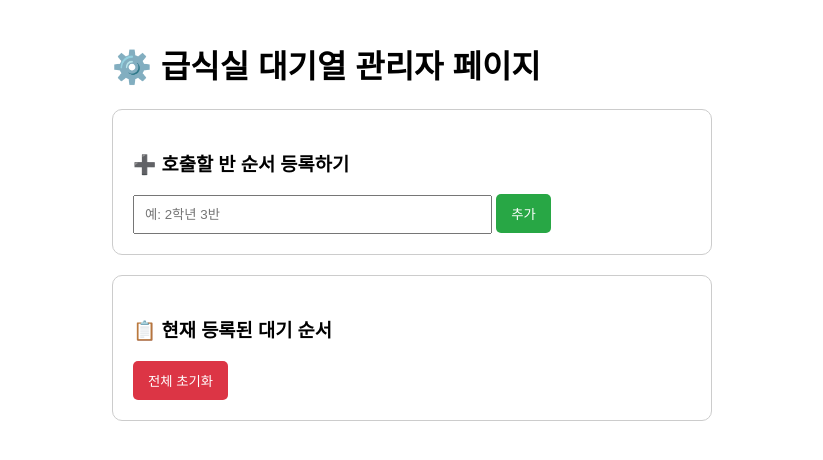
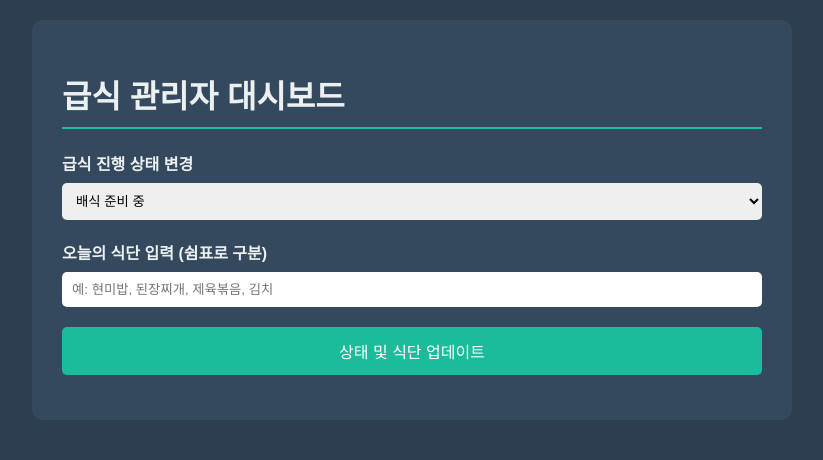
Before and after one commit to 0514jjun1127-ui/school-meal-system, a Flask app: template templates/admin.html in a window 1280 px wide. Shown: the top 460 px of the page, without its empty margins (228-1051 px from the left). Run offline with Flask 3, Linux system fonts and the light colour scheme; the template is opened without the code that fills it, so the values that code supplies are empty.

Commit message:
Add files via upload

```diff
--- a/app.py
+++ b/app.py
@@ -6,13 +6,20 @@ app = Flask(__name__)
 
 ADMIN_PIN = "1234"
 
-# 🌟 [초기 시작 설정: 인원 0명, 대기반/호출반 빈 상태]
+# 🌟 학년 / 반별 실시간 학생 수 매핑 데이터
+CLASS_STUDENT_COUNTS = {
+    "1": {"1": 24, "2": 24, "3": 24, "4": 24, "5": 23, "6": 23, "7": 23},
+    "2": {"1": 25, "2": 25, "3": 25, "4": 25, "5": 24, "6": 24, "7": 24},
+    "3": {"1": 24, "2": 24, "3": 24, "4": 23, "5": 23, "6": 23, "7": 23, "8": 23}
+}
+
+# 🌟 시스템 상태 데이터 (칼로리, 알레르기 제거됨)
 system_data = {
     "grade": "-",
     "class_num": "-",
     "current_call": "대기 중 (호출반 없음)",
     "congestion": "원활",
-    "current_count": 0,          # 👈 서버 시작 인원 0명
+    "current_count": 0,
     "max_count": 100,
     "total_entered": 0,
     "menu_name": "일반 메뉴",
@@ -20,15 +27,13 @@ system_data = {
     "avg_wait_time": 0.0,
     "peak_time": "12:45",
     "menu": ["발아현미밥", "고추장찌개", "돈육불고기", "상추쌈", "포기김치", "우유"],
-    "calories": "785",
-    "allergies": "우유, 대두, 밀",
     "teachers": "김교사, 이교사",
     "history_labels": ["30분 전", "25분 전", "20분 전", "15분 전", "10분 전", "5분 전", "현재"],
     "history_data": [0, 0, 0, 0, 0, 0, 0],
-    "waiting_queue": []          # 👈 초기 대기열 없음
+    "waiting_queue": []
 }
 
-# 🌟 [1. 저녁 24시(자정) 데이터 자동 초기화 로직]
+# 1. 자정 자동 데이터 초기화
 def reset_daily_data():
     system_data["current_count"] = 0
     system_data["current_call"] = "대기 중 (호출반 없음)"
@@ -36,27 +41,24 @@ def reset_daily_data():
     system_data["class_num"] = "-"
     system_data["waiting_queue"] = []
     system_data["history_data"] = [0, 0, 0, 0, 0, 0, 0]
-    print("[시스템] 24시 자정 기준 데이터 자동 초기화가 완료되었습니다.")
+    print("[시스템] 24시 자정 기준 데이터 자동 초기화 완료")
 
-# 🌟 [2. 5분마다 그래프 기록 밀기(Shift) 로직]
+# 2. 5분마다 그래프 기록 갱신
 def shift_history_data():
-    # 5분마다 오래된 데이터 하나를 빼고 최신 데이터를 추가하여 시간 흐름 표현
     system_data["history_data"].pop(0)
     system_data["history_data"].append(system_data["current_count"])
 
-# 백그라운드 스케줄러 등록
 scheduler = BackgroundScheduler(daemon=True)
 scheduler.add_job(reset_daily_data, 'cron', hour=0, minute=0)
-scheduler.add_job(shift_history_data, 'interval', minutes=5) # 5분마다 실행
+scheduler.add_job(shift_history_data, 'interval', minutes=5)
 scheduler.start()
 atexit.register(lambda: scheduler.shutdown())
 
 def recalculate_metrics():
-    # 남아있는 인원이 10명 이하이고 대기열에 반이 남아있다면 다음 반 자동 호출
     if system_data["current_count"] <= 10 and len(system_data["waiting_queue"]) > 0:
-        next_class = system_data["waiting_queue"].pop(0)
-        system_data["current_call"] = f"{next_class} 이동하세요!"
-        system_data["current_count"] += 24  # 👈 대기반에서 호출반으로 전환될 때 +24명 추가!
+        next_class_info = system_data["waiting_queue"].pop(0)
+        system_data["current_call"] = f"{next_class_info['name']} 이동하세요!"
+        system_data["current_count"] += next_class_info['count']
 
     system_data["avg_wait_time"] = round(system_data["current_count"] * system_data["menu_multiplier"] * 0.15, 1)
     count = system_data["current_count"]
@@ -68,7 +70,7 @@ def recalculate_metrics():
         system_data["congestion"] = "혼잡"
 
 # ----------------------------------------------------
-# 1. 학생용 모바일 뷰
+# 1. 학생용 모바일 뷰 HTML
 # ----------------------------------------------------
 STUDENT_HTML = """
 <!DOCTYPE html>
@@ -112,11 +114,6 @@ STUDENT_HTML = """
         .menu-title { font-weight: 700; font-size: 16px; color: #1E293B; display: flex; align-items: center; gap: 6px; margin-bottom: 4px; }
         .menu-time { font-size: 12px; color: #94A3B8; margin-bottom: 12px; }
         .menu-list { list-style-type: disc; padding-left: 20px; color: #334155; font-size: 14px; font-weight: 500; line-height: 1.6; margin: 0; }
-        .info-grid { display: grid; grid-template-columns: 1fr 1fr; gap: 10px; margin-bottom: 16px; }
-        .info-box { padding: 14px; border-radius: 16px; font-size: 12px; }
-        .info-box.blue { background: #EEF2FF; color: #2563EB; font-weight: 700; }
-        .info-box.orange { background: #FFF7ED; color: #C2410C; font-weight: 700; }
-        .info-box h5 { margin: 0 0 4px 0; font-size: 11px; color: #64748B; font-weight: 500; }
         .teacher-card { background: white; padding: 16px; border-radius: 16px; box-shadow: 0 4px 12px rgba(0,0,0,0.03); font-size: 13px; font-weight: 700; color: #334155; border: 1px solid #F1F5F9; margin-bottom: 16px; }
         .bottom-nav { position: absolute; bottom: 0; width: 100%; background: white; display: flex; justify-content: space-around; padding: 14px 0; border-top: 1px solid #E2E8F0; border-radius: 20px 20px 0 0; }
         .nav-item { text-align: center; color: #2563EB; font-size: 12px; font-weight: 700; display: flex; flex-direction: column; align-items: center; gap: 4px; }
@@ -169,16 +166,6 @@ STUDENT_HTML = """
                 <div class="menu-time">배식 시간: 12:30 ~ 13:30</div>
                 <ul class="menu-list" id="menu-list"></ul>
             </div>
-            <div class="info-grid">
-                <div class="info-box blue">
-                    <h5>예상 칼로리</h5>
-                    <span id="calories" style="font-size:16px;">785</span> kcal
-                </div>
-                <div class="info-box orange">
-                    <h5>알레르기 정보</h5>
-                    <span id="allergies" style="font-size:12px;">우유, 대두, 밀</span>
-                </div>
-            </div>
             <div class="teacher-card">
                 📋 오늘의 급식 지도: <span id="teachers" style="color:#2563EB;">김교사, 이교사</span>
             </div>
@@ -217,8 +204,6 @@ STUDENT_HTML = """
                     data.menu.forEach(item => { menuHtml += `<li>${item}</li>`; });
                     document.getElementById('menu-list').innerHTML = menuHtml;
 
-                    document.getElementById('calories').innerText = data.calories;
-                    document.getElementById('allergies').innerText = data.allergies;
                     document.getElementById('teachers').innerText = data.teachers;
 
                     if (congestionChart && congestionChart.data) {
@@ -235,7 +220,7 @@ STUDENT_HTML = """
 """
 
 # ----------------------------------------------------
-# 2. 관리자용 모바일 뷰
+# 2. 관리자용 모바일 뷰 HTML
 # ----------------------------------------------------
 ADMIN_HTML = """
 <!DOCTYPE html>
@@ -266,11 +251,10 @@ ADMIN_HTML = """
         .btn-apply { padding: 0 20px; background: #2563EB; color: white; border: none; border-radius: 12px; font-weight: 700; cursor: pointer; }
         .quick-btn-row { display: flex; gap: 8px; margin-bottom: 8px; }
         .btn-quick { flex: 1; padding: 10px; border: 1px solid #E2E8F0; border-radius: 10px; background: #F8FAFC; font-weight: 700; color: #334155; cursor: pointer; }
-        .btn-class-add { width: 100%; padding: 12px; background: #10B981; color: white; border: none; border-radius: 12px; font-weight: 700; font-size: 14px; cursor: pointer; }
         .btn-group { display: flex; background: #F1F5F9; border-radius: 12px; padding: 4px; margin-bottom: 12px; }
         .btn-group .btn { flex: 1; padding: 10px 0; text-align: center; font-size: 13px; font-weight: 600; color: #64748B; border-radius: 8px; cursor: pointer; }
         .btn-group .btn.active { background: white; color: #2563EB; font-weight: 800; }
-        .num-grid { display: grid; grid-template-columns: repeat(5, 1fr); gap: 6px; margin-bottom: 16px; }
+        .num-grid { display: grid; grid-template-columns: repeat(4, 1fr); gap: 6px; margin-bottom: 16px; }
         .num-grid .btn { padding: 10px 0; background: white; border: 1px solid #E2E8F0; border-radius: 8px; text-align: center; font-weight: 600; color: #475569; cursor: pointer; }
         .num-grid .btn.active { background: #2563EB; color: white; border-color: #2563EB; font-weight: 800; }
         .btn-broadcast { width: 100%; padding: 14px; background: #2563EB; color: white; border: none; border-radius: 12px; font-weight: 700; cursor: pointer; margin-bottom: 8px; }
@@ -330,7 +314,6 @@ ADMIN_HTML = """
                     <button class="btn-quick" onclick="quickAdjust(+1)">+1명</button>
                     <button class="btn-quick" onclick="quickAdjust(+10)">+10명</button>
                 </div>
-                <button class="btn-class-add" onclick="quickAdjust(+24)">🏫 +1반 추가 (+24명)</button>
             </div>
 
             <div class="box">
@@ -342,23 +325,12 @@ ADMIN_HTML = """
                     <div class="btn grade-btn" onclick="selectGrade('3')">3학년</div>
                 </div>
 
-                <span class="label">반 선택 (1~10반)</span>
-                <div class="num-grid">
-                    <div class="btn class-btn" onclick="selectClass('1')">1</div>
-                    <div class="btn class-btn" onclick="selectClass('2')">2</div>
-                    <div class="btn class-btn active" onclick="selectClass('3')">3</div>
-                    <div class="btn class-btn" onclick="selectClass('4')">4</div>
-                    <div class="btn class-btn" onclick="selectClass('5')">5</div>
-                    <div class="btn class-btn" onclick="selectClass('6')">6</div>
-                    <div class="btn class-btn" onclick="selectClass('7')">7</div>
-                    <div class="btn class-btn" onclick="selectClass('8')">8</div>
-                    <div class="btn class-btn" onclick="selectClass('9')">9</div>
-                    <div class="btn class-btn" onclick="selectClass('10')">10</div>
-                </div>
+                <span class="label">반 선택</span>
+                <div class="num-grid" id="class-grid">
+                    </div>
 
-                <button class="btn-broadcast" onclick="sendBroadcastCall()">📢 바로 호출하기 (+24명)</button>
+                <button class="btn-broadcast" onclick="sendBroadcastCall()">📢 바로 호출하기</button>
                 <button class="btn-queue-add" onclick="addQueueCall()">📋 대기반 목록에 추가</button>
-
                 <button class="btn-stop" onclick="sendStopCall()">🚨 입장 일시 중단 / 전체 대기</button>
             </div>
 
@@ -396,8 +368,30 @@ ADMIN_HTML = """
     <script>
         let currentPin = "";
         let selectedGrade = "1";
-        let selectedClass = "3";
+        let selectedClass = "1";
         let isEditingInput = false;
+
+        const classMap = {
+            "1": 7,  // 1학년 7반까지
+            "2": 7,  // 2학년 7반까지
+            "3": 8   // 3학년 8반까지
+        };
+
+        function renderClassButtons() {
+            const grid = document.getElementById('class-grid');
+            grid.innerHTML = '';
+            const maxClass = classMap[selectedGrade] || 7;
+
+            for (let i = 1; i <= maxClass; i++) {
+                const btn = document.createElement('div');
+                btn.className = `btn class-btn ${i == selectedClass ? 'active' : ''}`;
+                btn.innerText = `${i}반`;
+                btn.onclick = () => selectClass(i.toString());
+                grid.appendChild(btn);
+            }
+        }
+
+        renderClassButtons();
 
         document.getElementById('direct-count-input').addEventListener('focus', () => { isEditingInput = true; });
         document.getElementById('direct-count-input').addEventListener('blur', () => { isEditingInput = false; });
@@ -440,8 +434,10 @@ ADMIN_HTML = """
 
         function selectGrade(g) {
             selectedGrade = g;
+            selectedClass = "1";
             document.querySelectorAll('.grade-btn').forEach(b => b.classList.remove('active'));
             event.currentTarget.classList.add('active');
+            renderClassButtons();
         }
 
         function selectClass(c) {
@@ -456,7 +452,7 @@ ADMIN_HTML = """
                 method: 'POST',
                 headers: { 'Content-Type': 'application/json' },
                 body: JSON.stringify({ pin: currentPin, action: 'set_call', grade: selectedGrade, class_num: selectedClass, value: msg })
-            }).then(() => alert(msg + ' 호출 신호를 전송했습니다! (+24명 추가)'));
+            }).then(() => alert(msg + ' 호출 신호를 전송했습니다!'));
         }
 
         function addQueueCall() {
@@ -464,7 +460,7 @@ ADMIN_HTML = """
             fetch('/api/update', {
                 method: 'POST',
                 headers: { 'Content-Type': 'application/json' },
-                body: JSON.stringify({ pin: currentPin, action: 'add_queue', className: className })
+                body: JSON.stringify({ pin: currentPin, action: 'add_queue', grade: selectedGrade, class_num: selectedClass, className: className })
             }).then(() => alert(className + '을(를) 대기반 목록에 추가했습니다!'));
         }
 
@@ -483,7 +479,7 @@ ADMIN_HTML = """
             fetch('/api/update', {
                 method: 'POST',
                 headers: { 'Content-Type': 'application/json' },
-                body: JSON.stringify({ pin: currentPin, action: 'set_call', grade: selectedGrade, class_num: selectedClass, value: msg })
+                body: JSON.stringify({ pin: currentPin, action: 'set_call', grade: "-", class_num: "-", value: msg })
             }).then(() => alert('입장 중단 신호를 보냈습니다.'));
         }
 
@@ -517,7 +513,7 @@ ADMIN_HTML = """
                     document.getElementById('admin-current-call').innerText = data.current_call;
 
                     let qText = data.waiting_queue.length > 0
-                        ? data.waiting_queue.map((item, idx) => `[${idx+1}] ${item}`).join(' ➔ ')
+                        ? data.waiting_queue.map((item, idx) => `[${idx+1}] ${item.name}`).join(' ➔ ')
                         : '대기 중인 반 없음';
                     document.getElementById('queue-display').innerText = qText;
                 });
@@ -528,7 +524,7 @@ ADMIN_HTML = """
 """
 
 # ----------------------------------------------------
-# 3. 백엔드 라우팅 및 API 처리 (완성본)
+# 3. 백엔드 라우팅 및 API 처리
 # ----------------------------------------------------
 @app.route('/')
 def student_view():
@@ -541,7 +537,6 @@ def admin_view():
 @app.route('/api/get_status')
 def get_status():
     recalculate_metrics()
-    # 📈 1. 1초마다 실시간으로 현재 인원수를 그래프의 맨 마지막 '현재' 항목에 업데이트
     system_data["history_data"][-1] = system_data["current_count"]
     return jsonify(system_data)
 
@@ -550,7 +545,7 @@ def verify_admin():
     pin = request.json.get('pin')
     return jsonify({"success": pin == ADMIN_PIN})
 
-# 🤖 [아두이노 센서 통신 전용 API 엔드포인트]
+# 아두이노 센서 통신 API
 @app.route('/api/arduino/count', methods=['POST'])
 def arduino_count():
     data = request.json or {}
@@ -565,36 +560,55 @@ def arduino_count():
         'current_count': system_data['current_count']
     }), 200
 
-# 관리자 조작 API
+# 관리자 제어 API (완성본)
 @app.route('/api/update', methods=['POST'])
 def update_data():
     data = request.json or {}
-    if data.get('pin') != ADMIN_PIN:
-        return jsonify({"status": "error", "message": "권한 없음"}), 403
+    pin = data.get('pin')
+
+    if pin != ADMIN_PIN:
+        return jsonify({"success": False, "message": "인증 실패"}), 401
 
     action = data.get('action')
+
     if action == 'set_count':
-        system_data['current_count'] = max(0, data.get('value', 0))
+        system_data['current_count'] = max(0, int(data.get('value', 0)))
+
     elif action == 'set_call':
-        system_data['grade'] = data.get('grade', system_data['grade'])
-        system_data['class_num'] = data.get('class_num', system_data['class_num'])
-        system_data['current_call'] = data.get('value', system_data['current_call'])
-        if "이동하세요" in system_data['current_call']:
-            system_data['current_count'] += 24  # 반 호출 시 24명 추가
+        g = str(data.get('grade', '-'))
+        c = str(data.get('class_num', '-'))
+        system_data['grade'] = g
+        system_data['class_num'] = c
+        system_data['current_call'] = data.get('value', '')
+
+        # 호출 시 해당 학년/반의 실제 인원 자동 추가
+        if g in CLASS_STUDENT_COUNTS and c in CLASS_STUDENT_COUNTS[g]:
+            student_count = CLASS_STUDENT_COUNTS[g][c]
+            system_data['current_count'] += student_count
+
     elif action == 'add_queue':
-        className = data.get('className')
-        if className and className not in system_data['waiting_queue']:
-            system_data['waiting_queue'].append(className)
+        g = str(data.get('grade', '1'))
+        c = str(data.get('class_num', '1'))
+        class_name = data.get('className', '')
+        student_count = CLASS_STUDENT_COUNTS.get(g, {}).get(c, 24)
+
+        system_data['waiting_queue'].append({
+            'name': class_name,
+            'count': student_count
+        })
+
     elif action == 'clear_queue':
         system_data['waiting_queue'] = []
+
     elif action == 'set_menu_type':
-        system_data['menu_name'] = data.get('name', system_data['menu_name'])
-        system_data['menu_multiplier'] = data.get('multiplier', system_data['menu_multiplier'])
+        system_data['menu_name'] = data.get('name', '일반 메뉴')
+        system_data['menu_multiplier'] = float(data.get('multiplier', 1.0))
+
     elif action == 'save_settings':
-        system_data['teachers'] = data.get('teachers', system_data['teachers'])
-        system_data['menu'] = data.get('menu', system_data['menu'])
+        system_data['teachers'] = data.get('teachers', '')
+        system_data['menu'] = data.get('menu', [])
 
-    return jsonify({"status": "success", "current_count": system_data['current_count']})
+    return jsonify({"success": True, "state": system_data})
 
 if __name__ == '__main__':
-    app.run(host='0.0.0.0', port=5000, debug=True)
+    app.run(host='0.0.0.0', port=5000)
--- a/templates/admin.html
+++ b/templates/admin.html
@@ -2,60 +2,109 @@
 <html lang="ko">
 <head>
     <meta charset="UTF-8">
-    <title>급식실 관리자 페이지</title>
+    <meta name="viewport" content="width=device-width, initial-scale=1.0">
+    <title>학교 급식 시스템 - 관리자 페이지</title>
     <style>
-        body { font-family: Arial, sans-serif; padding: 20px; max-width: 600px; margin: auto; }
-        .card { border: 1px solid #ccc; padding: 20px; border-radius: 10px; margin-bottom: 20px; }
-        input[type="text"] { width: 60%; padding: 10px; }
-        button { padding: 10px 15px; background-color: #28a745; color: white; border: none; border-radius: 5px; cursor: pointer; }
-        ul { list-style: none; padding: 0; }
-        li { padding: 8px; background: #f4f4f4; margin-bottom: 5px; border-radius: 5px; }
+        body {
+            font-family: 'Noto Sans KR', sans-serif;
+            background-color: #2c3e50;
+            color: #ecf0f1;
+            margin: 0;
+            padding: 20px;
+        }
+        .admin-container {
+            max-width: 700px;
+            margin: 0 auto;
+            background: #34495e;
+            padding: 30px;
+            border-radius: 10px;
+        }
+        h1 {
+            border-bottom: 2px solid #1abc9c;
+            padding-bottom: 10px;
+        }
+        .form-group {
+            margin-bottom: 20px;
+        }
+        label {
+            display: block;
+            margin-bottom: 8px;
+            font-weight: bold;
+        }
+        input[type="text"], select {
+            width: 100%;
+            padding: 10px;
+            border-radius: 5px;
+            border: none;
+            box-sizing: border-box;
+        }
+        button {
+            background-color: #1abc9c;
+            color: white;
+            border: none;
+            padding: 12px 20px;
+            border-radius: 5px;
+            cursor: pointer;
+            font-size: 1rem;
+            width: 100%;
+        }
+        button:hover {
+            background-color: #16a085;
+        }
     </style>
 </head>
 <body>
-    <h1>⚙️ 급식실 대기열 관리자 페이지</h1>
+    <div class="admin-container">
+        <h1>급식 관리자 대시보드</h1>
 
-    <div class="card">
-        <h3>➕ 호출할 반 순서 등록하기</h3>
-        <input type="text" id="classInput" placeholder="예: 2학년 3반">
-        <button onclick="addClass()">추가</button>
-    </div>
+        <form id="admin-form">
+            <div class="form-group">
+                <label for="status">급식 진행 상태 변경</label>
+                <select id="status" name="status">
+                    <option value="배식 준비 중">배식 준비 중</option>
+                    <option value="배식 진행 중">배식 진행 중</option>
+                    <option value="배식 종료">배식 종료</option>
+                </select>
+            </div>
 
-    <div class="card">
-        <h3>📋 현재 등록된 대기 순서</h3>
-        <ul id="queueList"></ul>
-        <button onclick="clearQueue()" style="background-color: #dc3545;">전체 초기화</button>
+            <div class="form-group">
+                <label for="menu">오늘의 식단 입력 (쉼표로 구분)</label>
+                <input type="text" id="menu" name="menu" placeholder="예: 현미밥, 된장찌개, 제육볶음, 김치">
+            </div>
+
+            <button type="submit">상태 및 식단 업데이트</button>
+        </form>
+
+        <div id="result-msg" style="margin-top: 15px; color: #2ecc71;"></div>
     </div>
 
     <script>
-        async function fetchQueue() {
-            const res = await fetch('/api/status');
-            const data = await res.json();
-            const list = document.getElementById('queueList');
-            list.innerHTML = '';
-            data.waiting_queue.forEach((cls, idx) => {
-                list.innerHTML += `<li>${idx + 1}순위: ${cls}</li>`;
-            });
-        }
+        document.getElementById('admin-form').addEventListener('submit', async (e) => {
+            e.preventDefault();
 
-        async function addClass() {
-            const input = document.getElementById('classInput');
-            if(!input.value) return;
-            await fetch('/api/admin/add_queue', {
-                method: 'POST',
-                headers: {'Content-Type': 'application/json'},
-                body: JSON.stringify({ className: input.value })
-            });
-            input.value = '';
-            fetchQueue();
-        }
+            const status = document.getElementById('status').value;
+            const menuInput = document.getElementById('menu').value;
+            const menu = menuInput.split(',').map(item => item.trim());
 
-        async function clearQueue() {
-            await fetch('/api/admin/clear_queue', { method: 'POST' });
-            fetchQueue();
-        }
+            try {
+                const response = await fetch('/admin/update', {
+                    method: 'POST',
+                    headers: {
+                        'Content-Type': 'application/json'
+                    },
+                    body: JSON.stringify({ status, menu })
+                });
 
-        fetchQueue();
+                if (response.ok) {
+                    document.getElementById('result-msg').innerText = '성공적으로 업데이트되었습니다!';
+                } else {
+                    document.getElementById('result-msg').innerText = '업데이트에 실패했습니다.';
+                }
+            } catch (error) {
+                console.error('오류 발생:', error);
+                document.getElementById('result-msg').innerText = '서버 통신 오류가 발생했습니다.';
+            }
+        });
     </script>
 </body>
 </html>
```
Also changed, not shown: templates/index.html (+65 -30 lines).
